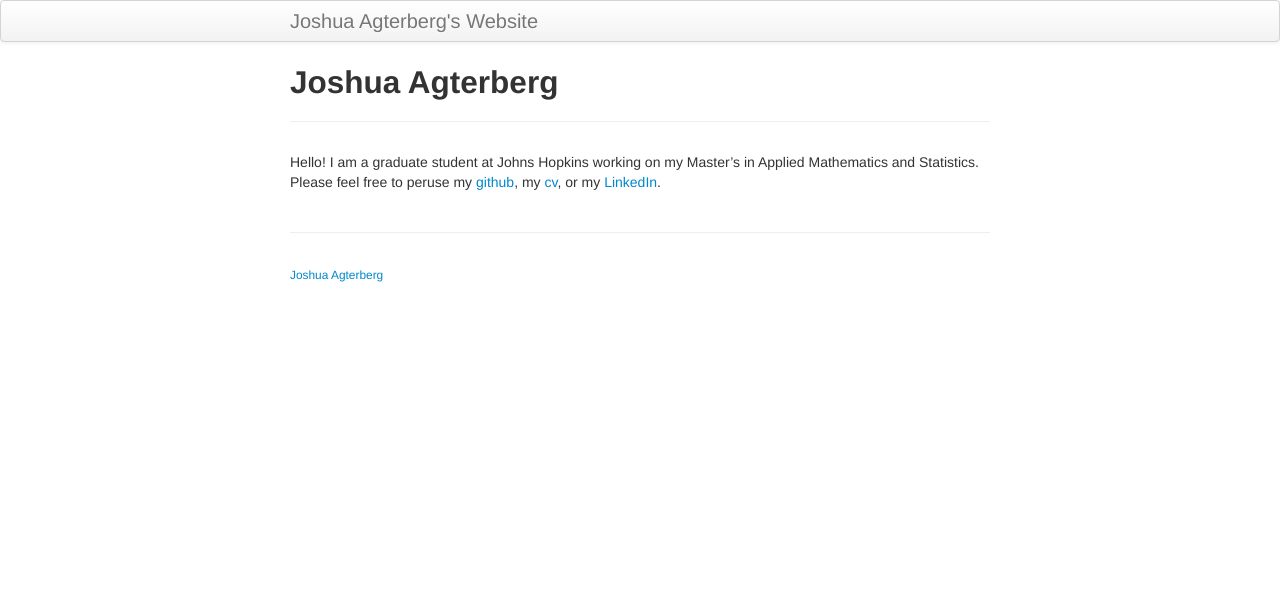
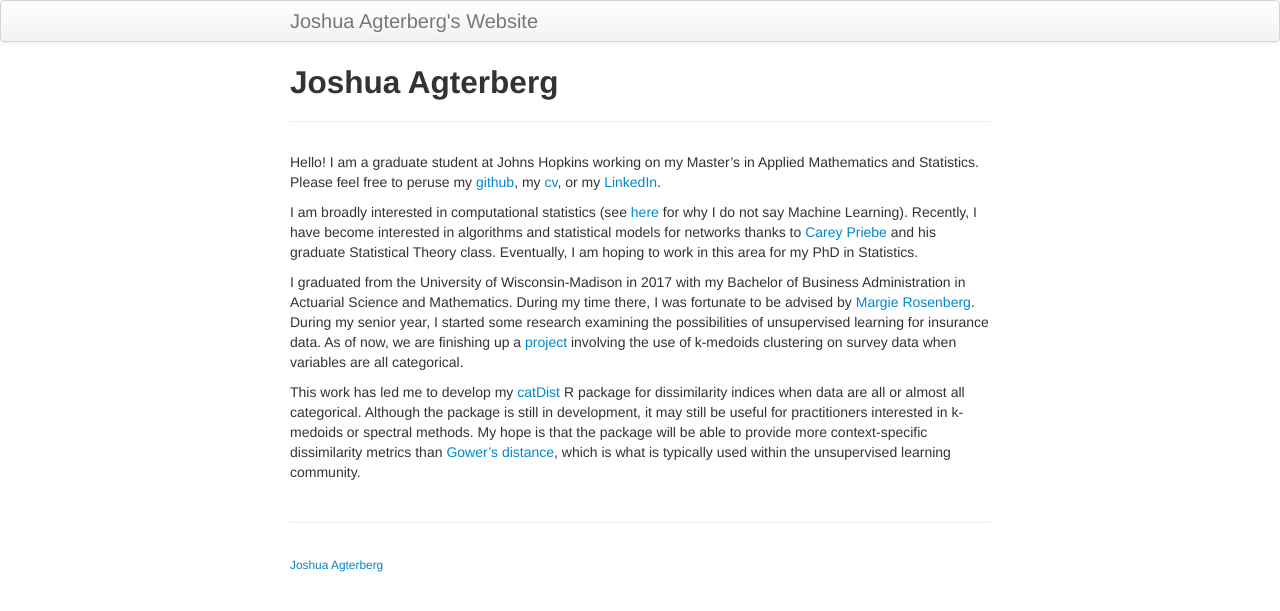
Before and after one commit to jagterberg/jagterberg.github.io, a Jekyll site: the page built from index.md, in a window 1280 px wide. Shown: the top 611 px of the page. Built offline with Jekyll 4.4.1, drawn with Linux system fonts in a browser that asks for light colours.

Commit message:
new pages

```diff
--- a/index.md
+++ b/index.md
@@ -6,3 +6,19 @@ description: Graduate Student at Johns Hopkins
 Hello!  I am a graduate student at Johns Hopkins working on my Master's in Applied Mathematics and Statistics.
 Please feel free to peruse my [github](https://github.com/jagterberg), my [cv](assets/JoshuaAgterbergCV.pdf), or my
 [LinkedIn](https://www.linkedin.com/in/joshuaagterberg/).
+
+I am broadly interested in computational statistics (see [here](/pages/compstatvsml.html) for why I do not say Machine Learning).
+Recently, I have become interested in algorithms and statistical models for networks thanks to [Carey Priebe](https://www.ams.jhu.edu/~priebe/)
+and his graduate Statistical Theory class. Eventually, I am hoping to work in this area for my PhD in Statistics.
+
+I graduated from the University of Wisconsin-Madison in 2017 with my Bachelor of Business Administration in Actuarial
+Science and Mathematics.  During my time there, I was fortunate to be advised by [Margie Rosenberg](https://bus.wisc.edu/faculty/marjorie-rosenberg).
+During my senior year, I started some research examining the possibilities of unsupervised learning for insurance data.
+As of now, we are finishing up a [project](https://www.soa.org/pd/events/2017/predictive-analytics-symposium/pd-2017-09-predictive-analytics-session-010.pdf) involving the use of k-medoids clustering
+on survey data when variables are all categorical.
+
+This work has led me to develop my [catDist](https://github.com/jagterberg/catDist) R package for dissimilarity
+indices when data are all or almost all categorical. Although the package is still in development, it may still
+be useful for practitioners interested in k-medoids or spectral methods. My hope is that the package will be able
+to provide more context-specific dissimilarity metrics than [Gower's distance](https://www.r-bloggers.com/clustering-mixed-data-types-in-r/),
+which is what is typically used within the unsupervised learning community.
```
Also changed, not shown: pages/compstatvsml.md (added, +33 -0 lines), pages/projects.md (added, +1 -0 lines).
